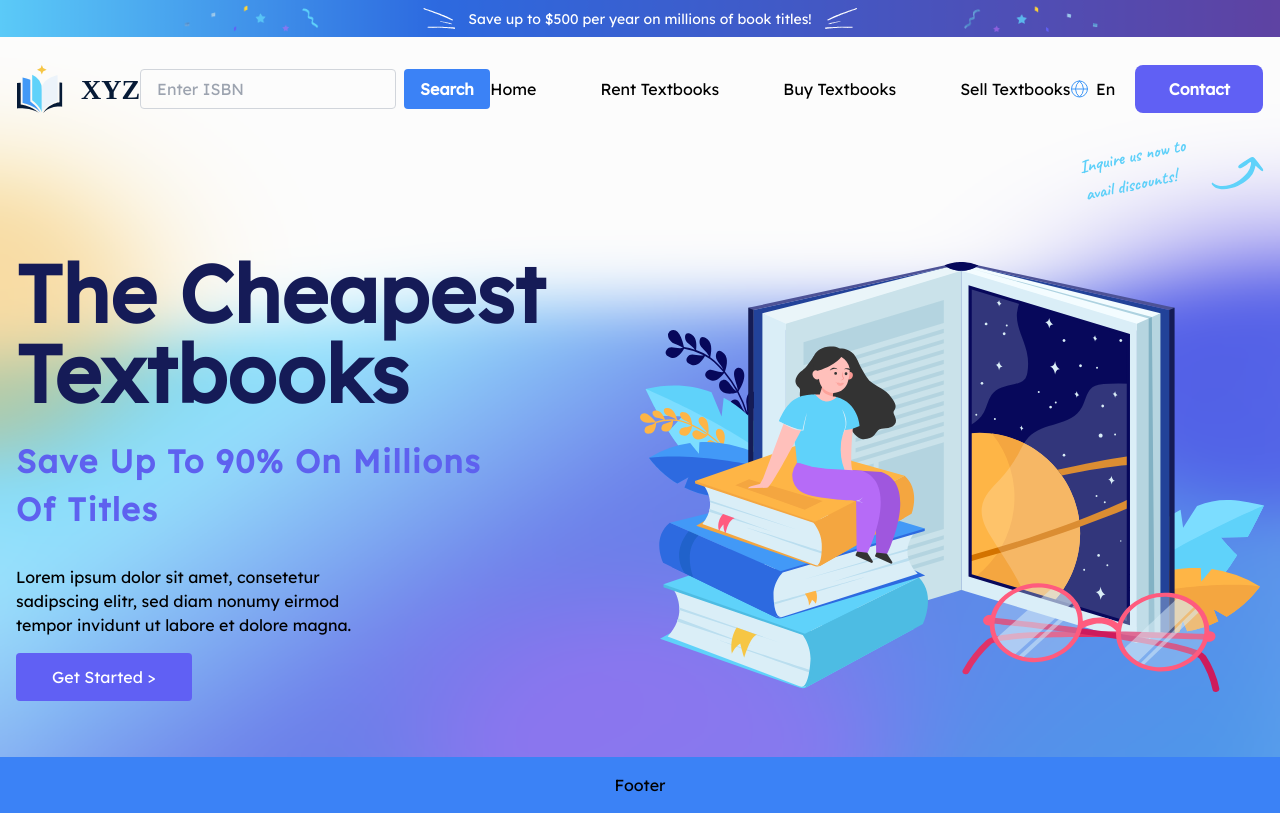
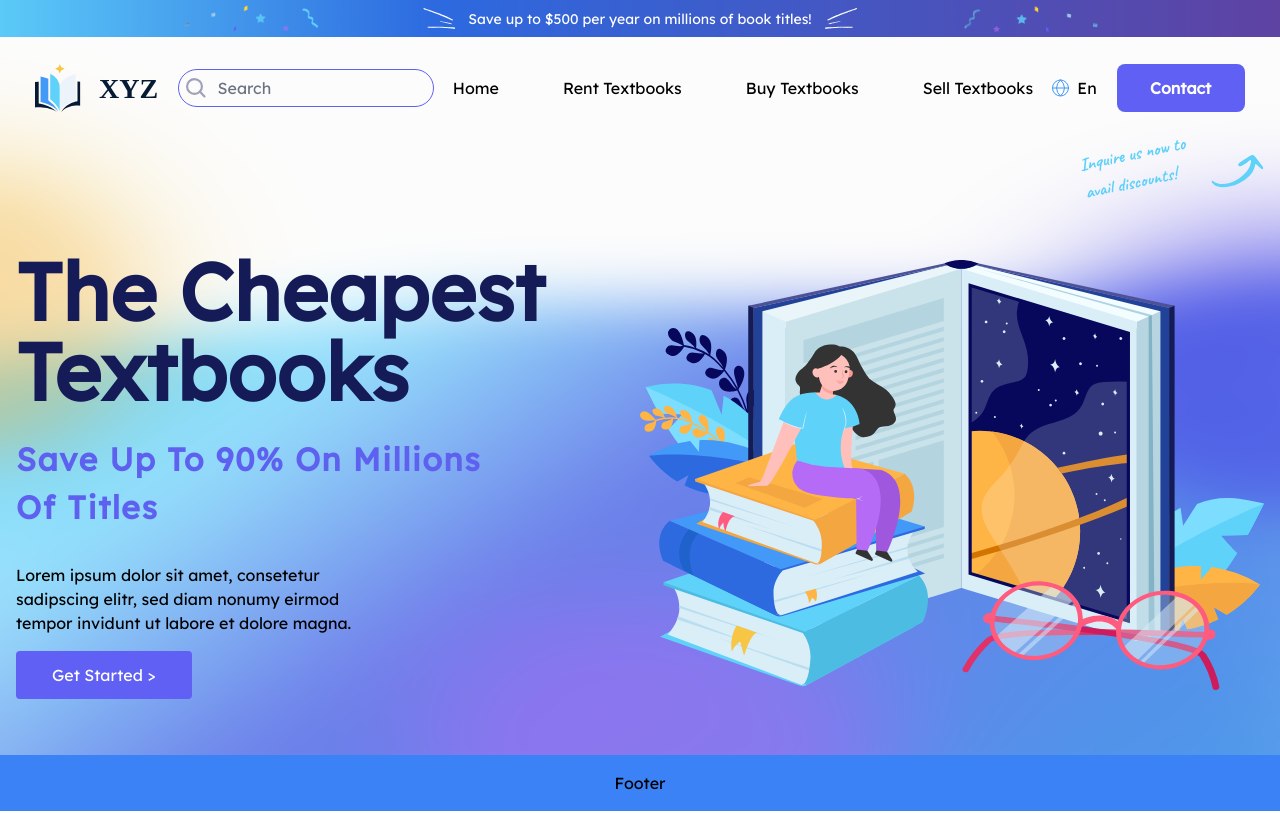
Before and after one commit to justinFED/xyz-books, a React (Vite) app in the folder client/: page / in a window 1280 px wide. Built offline with nearby package versions, Linux system fonts and the light colour scheme.

Commit message:
Fixed search bar

```diff
--- a/client/src/components/SearchBook.jsx
+++ b/client/src/components/SearchBook.jsx
@@ -1,5 +1,6 @@
-import { useState } from "react";
+import { useState, useEffect } from "react";
 import { useNavigate } from "react-router-dom";
+import SearchIcon from "../assets/Icon-feather-search.svg";
 
 function SearchBook({ onSearch }) {
   const [bookData, setBookData] = useState(null);
@@ -34,7 +35,9 @@ function SearchBook({ onSearch }) {
       setBookData(data);
       onSearch(
         <div className="container mx-auto flex flex-col justify-center place-items-start ">
-          <h1 className="text-3xl mb-4  w-full py-8 font-bold">Search Result</h1>
+          <h1 className="text-3xl mb-4  w-full py-8 font-bold">
+            Search Result
+          </h1>
           <div className="w-full max-w-lg p-8 border rounded-md shadow-sm">
             <h2 className="text-xl font-semibold mb-2">{data.title}</h2>
             <p>by {data.authors.split(", ").join(", ")}</p>
@@ -53,6 +56,12 @@ function SearchBook({ onSearch }) {
       setLoading(false);
     }
   };
+
+  useEffect(() => {
+    if (searchInput.trim() !== "") {
+      handleSearch();
+    }
+  }, [searchInput]);
 
   const handleSearch = async () => {
     try {
@@ -73,21 +82,24 @@ function SearchBook({ onSearch }) {
     <div>
       <div className="container mx-auto">
         <div className="py-8 ">
-          <div className="flex justify-center">
+          <div className="relative">
             <input
-              className="appearance-none bg-transparent border border-gray-300 rounded w-64 py-2 px-4 text-gray-700 leading-tight focus:outline-none"
+              className="appearance-none bg-transparent border border-[#6060f4] rounded-3xl w-64 py-2 px-4 pl-10 text-gray-700 leading-tight focus:outline-none z-10"
               type="text"
-              placeholder="Enter ISBN"
+              placeholder=""
               value={searchInput}
               onChange={(e) => setSearchInput(e.target.value)}
             />
-            <button
-              className="bg-blue-500 hover:bg-blue-700 text-white font-bold py-2 px-4 rounded ml-2"
-              onClick={handleSearch}
-            >
+            <img
+              src={SearchIcon}
+              alt="Search Icon"
+              className="absolute left-2 top-1/2 transform -translate-y-1/2 z-20 w-5 h-5"
+            />
+            <span className="absolute left-10 top-1/2 transform -translate-y-1/2 z-20 text-gray-500">
               Search
-            </button>
+            </span>
           </div>
+
           {error && <p className="text-red-500">{error}</p>}
           {loading && <p>Loading...</p>}
         </div>
```
Also changed, not shown: client/src/assets/Icon-feather-search.svg (renamed from client/src/assets/Icon feather-search.svg).
